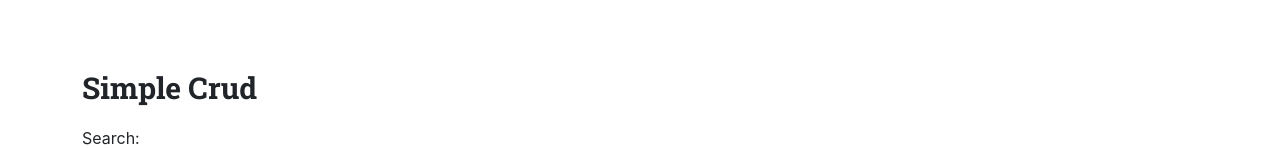
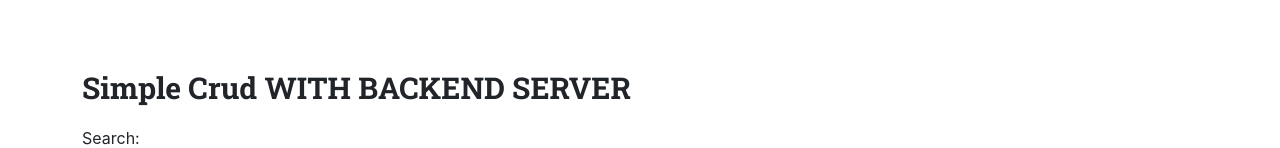
Before and after one commit to balaji1610/basic_react_new, a React (Create React App) app: page /Fetchapiserver in a window 1280 px wide. Shown: the part 189-337 px from the top of the page. Built offline with nearby package versions, Linux system fonts and the light colour scheme; no server answers.

Commit message:
text_change

```diff
--- a/src/FetchiAPI/Fetchapiserver.jsx
+++ b/src/FetchiAPI/Fetchapiserver.jsx
@@ -133,7 +133,7 @@ export default function Fetchapiserver() {
 
   return (
     <div>
-      <h1>Simple Crud</h1>
+      <h1>Simple Crud WITH BACKEND SERVER</h1>
       Search:
       <InputComp
         type="search"
```
